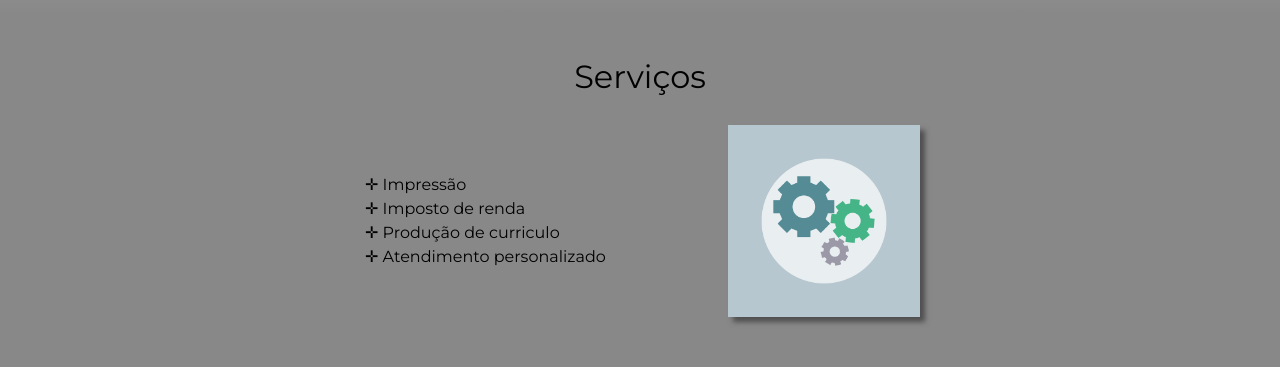
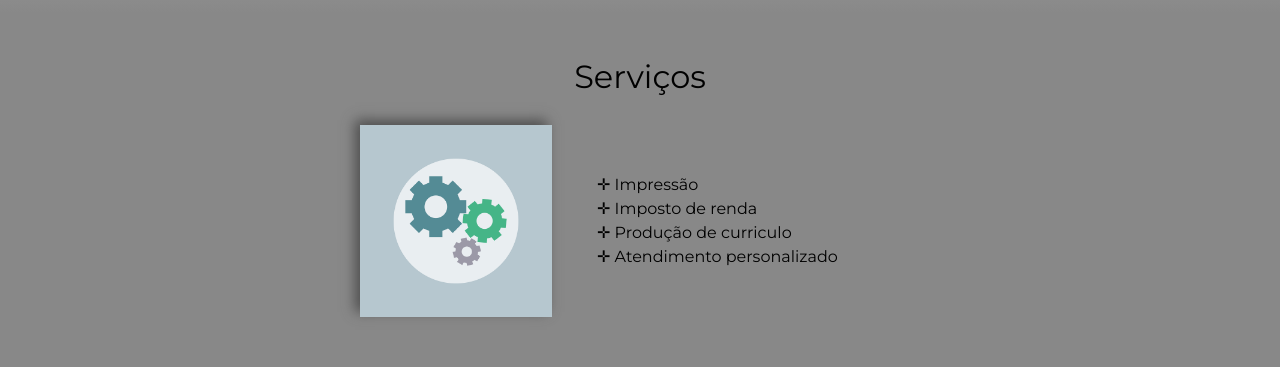
Before and after one commit to viictorivo/coisasecoisas, a plain HTML site: page index.html in a window 1280 px wide. Shown: the part 1673-2040 px from the top of the page. Drawn offline with Linux system fonts and the light colour scheme.

Commit message:
16/03 segunda commit

```diff
--- a/index.html
+++ b/index.html
@@ -24,8 +24,6 @@
                     </ul>
                 </nav>
             </div>
-        </header>
-        <header>
             <h1>Loja e papelaria Coisas & Coisas</h1>
         </header>
         <img class="papelaria"; src="papelaria.webp">
--- a/style.css
+++ b/style.css
@@ -3,7 +3,7 @@ body{
 }
 
 header{
-    background: rgb(241, 199, 182);
+    background: linear-gradient( rgb(241, 199, 182), #FEFEFE);
 }
 
 nav{
@@ -220,9 +220,9 @@ td, th{
 .imagem-servicos{
     width: 30%;
     vertical-align: middle;
-    float: right;
-    box-shadow: 5px 5px 5px #4F4F4F;
-    margin: 0 2.5em 0 0;
+    float: left;
+    box-shadow: -5px -5px 12px #4F4F4F;
+    margin: 0 0 0 2.5em;
 }
 
 .video{
```
